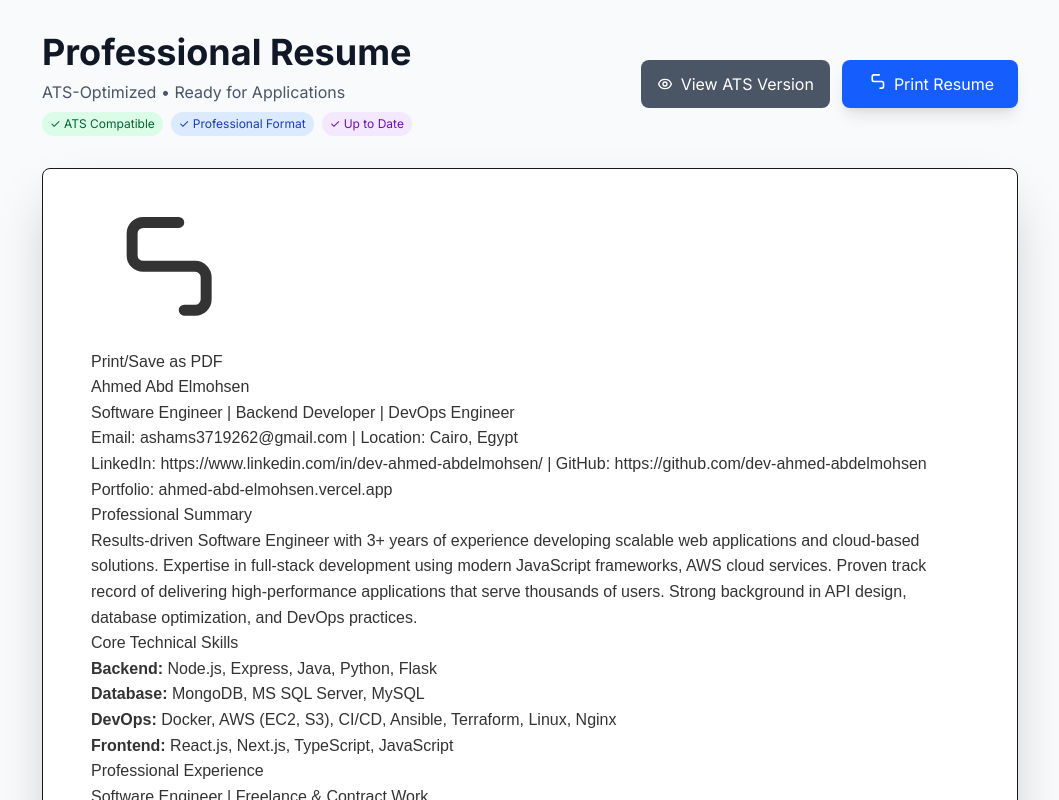
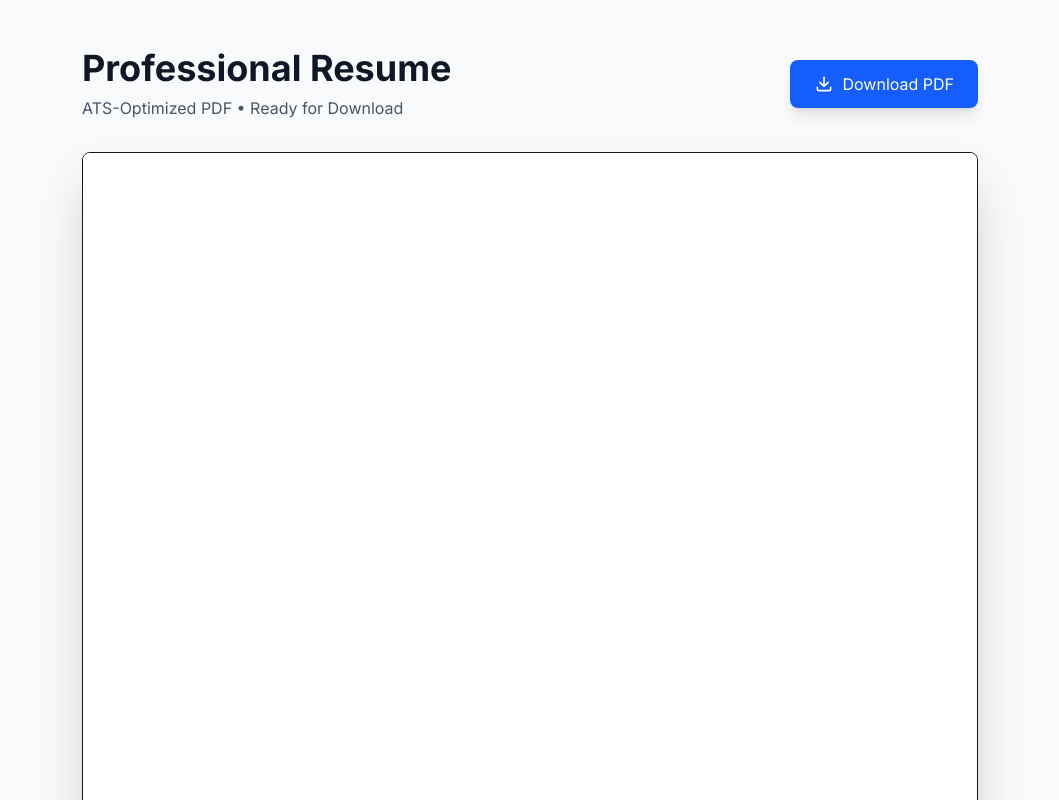
Before and after one commit to dev-ahmed-abdelmohsen/portfolio, a Next.js app: page /resume in a window 1280 px wide. Shown: the top 800 px of the page, without its empty margins (110-1169 px from the left). Built offline with nearby package versions, Linux system fonts and the light colour scheme.

Commit message:
update islamic  project

```diff
--- a/app/resume/page.tsx
+++ b/app/resume/page.tsx
@@ -1,143 +1,56 @@
 "use client";
 
-import { useState, useEffect } from 'react';
-import { motion } from 'framer-motion';
+import { motion } from "framer-motion";
 
-const ResumeContent = () => {
-  const [resumeHTML, setResumeHTML] = useState<string>('');
-  const [loading, setLoading] = useState<boolean>(true);
-
-  // Fetch the ATS-optimized HTML resume
-  useEffect(() => {
-    fetch('/ats-resume.html')
-      .then(response => {
-        if (!response.ok) {
-          throw new Error('Failed to fetch resume');
-        }
-        return response.text();
-      })
-      .then(html => {
-        // Extract only the body content from the HTML
-        const parser = new DOMParser();
-        const doc = parser.parseFromString(html, 'text/html');
-        const bodyContent = doc.body.innerHTML;
-        setResumeHTML(bodyContent);
-        setLoading(false);
-      })
-      .catch(error => {
-        console.error('Error loading resume:', error);
-        setLoading(false);
-      });
-  }, []);
-
-  const handlePrintResume = () => {
-    window.print();
-  };
-
-  const handleViewOnline = () => {
-    window.open('/ats-resume.html', '_blank');
-  };
-
+export default function ResumePage() {
   return (
+    <main className="min-h-screen bg-slate-50 flex flex-col items-center justify-center py-12 px-4">
       <motion.div
         initial={{ opacity: 0, y: 20 }}
         animate={{ opacity: 1, y: 0 }}
         transition={{ duration: 0.5 }}
-      className="max-w-5xl mx-auto px-4 sm:px-6 py-8"
+        className="w-full max-w-4xl"
       >
-      {/* Enhanced Header with multiple options */}
-      <div className="print-header flex flex-col sm:flex-row justify-between items-center mb-8 gap-4">
+        <div className="flex flex-col sm:flex-row justify-between items-center mb-8 gap-4">
           <div>
-          <h1 className="text-3xl sm:text-4xl font-bold text-gray-900 mb-2">Professional Resume</h1>
-          <p className="text-gray-600">ATS-Optimized • Ready for Applications</p>
-          <div className="flex items-center gap-2 mt-2">
-            <span className="px-2 py-1 bg-green-100 text-green-800 text-xs rounded-full">✓ ATS Compatible</span>
-            <span className="px-2 py-1 bg-blue-100 text-blue-800 text-xs rounded-full">✓ Professional Format</span>
-            <span className="px-2 py-1 bg-purple-100 text-purple-800 text-xs rounded-full">✓ Up to Date</span>
+            <h1 className="text-3xl sm:text-4xl font-bold text-gray-900 mb-2">
+              Professional Resume
+            </h1>
+            <p className="text-gray-600">
+              ATS-Optimized PDF • Ready for Download
+            </p>
           </div>
-        </div>
-
-        <div className="flex flex-col sm:flex-row gap-3">
-          <button
-            onClick={handleViewOnline}
-            className="px-4 py-2 bg-gray-600 text-white rounded-lg hover:bg-gray-700 transition-all duration-300 flex items-center"
-          >
-            <svg xmlns="http://www.w3.org/2000/svg" className="h-4 w-4 mr-2" fill="none" viewBox="0 0 24 24" stroke="currentColor">
-              <path strokeLinecap="round" strokeLinejoin="round" strokeWidth={2} d="M15 12a3 3 0 11-6 0 3 3 0 016 0z" />
-              <path strokeLinecap="round" strokeLinejoin="round" strokeWidth={2} d="M2.458 12C3.732 7.943 7.523 5 12 5c4.478 0 8.268 2.943 9.542 7-1.274 4.057-5.064 7-9.542 7-4.477 0-8.268-2.943-9.542-7z" />
-            </svg>
-            View ATS Version
-          </button>
-
-          <button
-            onClick={handlePrintResume}
+          <a
+            href="/CV-ats.pdf"
+            download
             className="px-6 py-3 bg-blue-600 text-white rounded-lg hover:bg-blue-700 transition-all duration-300 shadow-lg hover:shadow-xl transform hover:-translate-y-1 flex items-center"
           >
-            <svg xmlns="http://www.w3.org/2000/svg" className="h-5 w-5 mr-2" fill="none" viewBox="0 0 24 24" stroke="currentColor">
-              <path strokeLinecap="round" strokeLinejoin="round" strokeWidth={2} d="M17 17h2a2 2 0 002-2v-4a2 2 0 00-2-2H9.5a2 2 0 01-2-2v-4a2 2 0 012-2H16" />
+            <svg
+              xmlns="http://www.w3.org/2000/svg"
+              className="h-5 w-5 mr-2"
+              fill="none"
+              viewBox="0 0 24 24"
+              stroke="currentColor"
+            >
+              <path
+                strokeLinecap="round"
+                strokeLinejoin="round"
+                strokeWidth={2}
+                d="M4 16v2a2 2 0 002 2h12a2 2 0 002-2v-2M7 10l5 5m0 0l5-5m-5 5V4"
+              />
             </svg>
-            Print Resume
-          </button>
+            Download PDF
+          </a>
         </div>
+        <div className="w-full aspect-[8.5/11] bg-white rounded-lg shadow-2xl overflow-hidden flex items-center justify-center border">
+          <iframe
+            src="/CV-ats.pdf"
+            title="Resume PDF"
+            className="w-full h-full min-h-[700px]"
+            style={{ minHeight: "80vh", border: "none" }}
+          />
         </div>
-
-      {/* Professional Resume Preview */}
-      <div className="bg-white shadow-2xl rounded-lg overflow-hidden border">
-        {loading ? (
-          <div className="flex justify-center py-16">
-            <div className="animate-spin rounded-full h-12 w-12 border-t-2 border-b-2 border-blue-600"></div>
-          </div>
-        ) : (
-          <div
-            className="resume-content p-8 sm:p-12"
-            dangerouslySetInnerHTML={{ __html: resumeHTML }}
-            style={{
-              fontFamily: 'Arial, Helvetica, sans-serif',
-              lineHeight: '1.6',
-              color: '#333'
-            }}
-          />
-        )}
-      </div>
-
-      {/* Print styles */}
-      <style jsx global>{`
-        @media print {
-          body * {
-            visibility: hidden;
-          }
-
-          .resume-content, .resume-content * {
-            visibility: visible;
-          }
-
-          .print-header {
-            display: none !important;
-          }
-
-          .resume-content {
-            position: absolute;
-            left: 0;
-            top: 0;
-            width: 100%;
-            padding: 0.5in;
-            background: white;
-          }
-
-          @page {
-            size: A4;
-            margin: 0.5in;
-          }
-        }
-      `}</style>
       </motion.div>
-  );
-};
-
-export default function ResumePage() {
-  return (
-    <main className="min-h-screen bg-slate-50">
-      <ResumeContent />
     </main>
   );
 }
--- a/components/home/slider.tsx
+++ b/components/home/slider.tsx
@@ -17,25 +17,25 @@ type Project = {
 };
 
 const projects: Project[] = [
+  // {
+  //   id: 1,
+  //   title: "Athkar - Islamic Supplications App",
+  //   description:
+  //     "Interactive web application providing daily Islamic supplications (Adhkar) and Quran learning features with a modern, responsive UI. Includes morning/evening Adhkar collections and Tajweed lessons.",
+  //   image: "/projects/azkar.png",
+  //   tags: [
+  //     "Next.js",
+  //     "React 19",
+  //     "TypeScript",
+  //     "Tailwind CSS",
+  //     "Framer Motion",
+  //   ],
+  //   link: "https://gencare.vercel.app/",
+  //   caseStudyUrl: "/projects/athkar",
+  //   category: "Web Application",
+  // },
   {
     id: 1,
-    title: "Athkar - Islamic Supplications App",
-    description:
-      "Interactive web application providing daily Islamic supplications (Adhkar) and Quran learning features with a modern, responsive UI. Includes morning/evening Adhkar collections and Tajweed lessons.",
-    image: "/projects/azkar.png",
-    tags: [
-      "Next.js",
-      "React 19",
-      "TypeScript",
-      "Tailwind CSS",
-      "Framer Motion",
-    ],
-    link: "https://gencare.vercel.app/",
-    caseStudyUrl: "/projects/athkar",
-    category: "Web Application",
-  },
-  {
-    id: 2,
     title: "GenCare - Pregnancy Care Application",
     description:
       "Comprehensive mobile application supporting expecting mothers with personalized health tracking, pregnancy information, and AI-powered ultrasound analysis for disease detection.",
@@ -46,7 +46,7 @@ const projects: Project[] = [
     category: "Mobile App",
   },
   {
-    id: 3,
+    id: 2,
     title: "Mawa - Student Housing Platform",
     description:
       "Comprehensive student housing management system connecting property owners with student tenants. Features map-based property search, multi-role interfaces, and RTL support for Arabic markets.",
```
Lines whose indentation alone changed are shown as unchanged.
